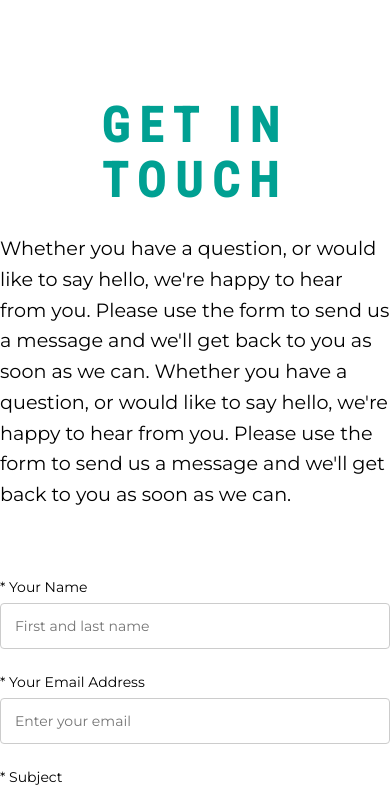
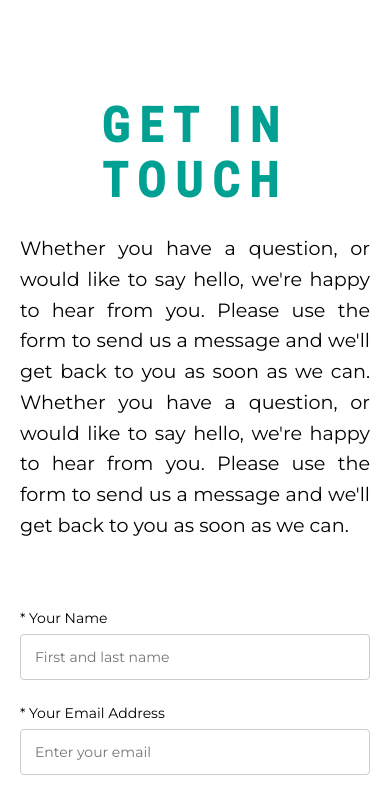
Before and after one commit to islomboynazarov/online-zoo, a plain HTML site: page online-zoo/pages/contact/index.html in a window 390 px wide. Shown: the part 947-1735 px from the top of the page. Drawn offline with Linux system fonts and the light colour scheme.

Commit message:
fix: fix contact page 640 container margin

```diff
--- a/online-zoo/pages/contact/style.css
+++ b/online-zoo/pages/contact/style.css
@@ -98,6 +98,7 @@
   .contact__container {
     flex-direction: column;
     gap: 50px;
+    margin: 0 20px;
   }
 
   .contact__info h2 {
@@ -106,6 +107,7 @@
 
   .contact__info p {
     max-width: 100%;
+    text-align: justify;
   }
 
   .contact__form {
```
